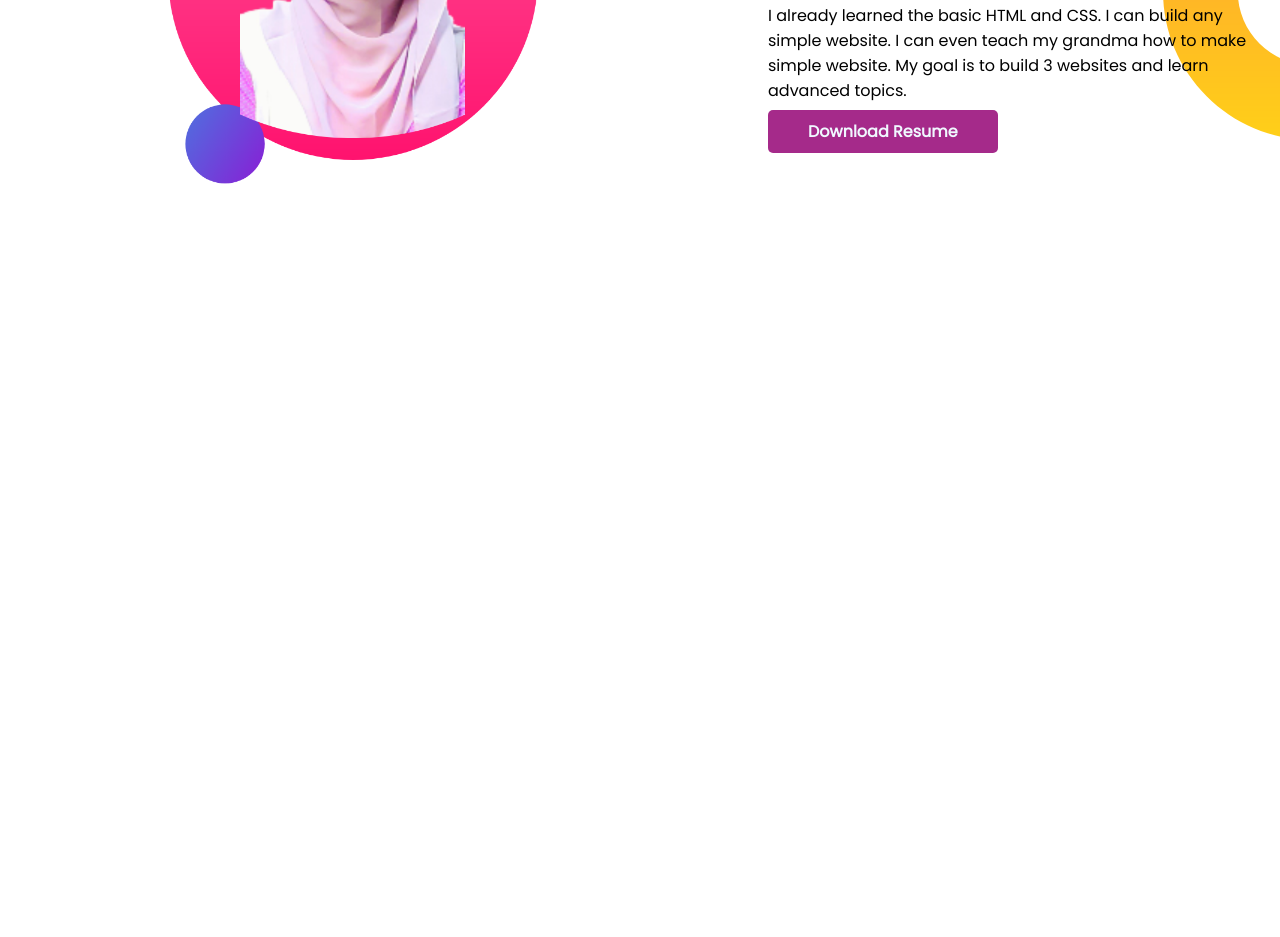
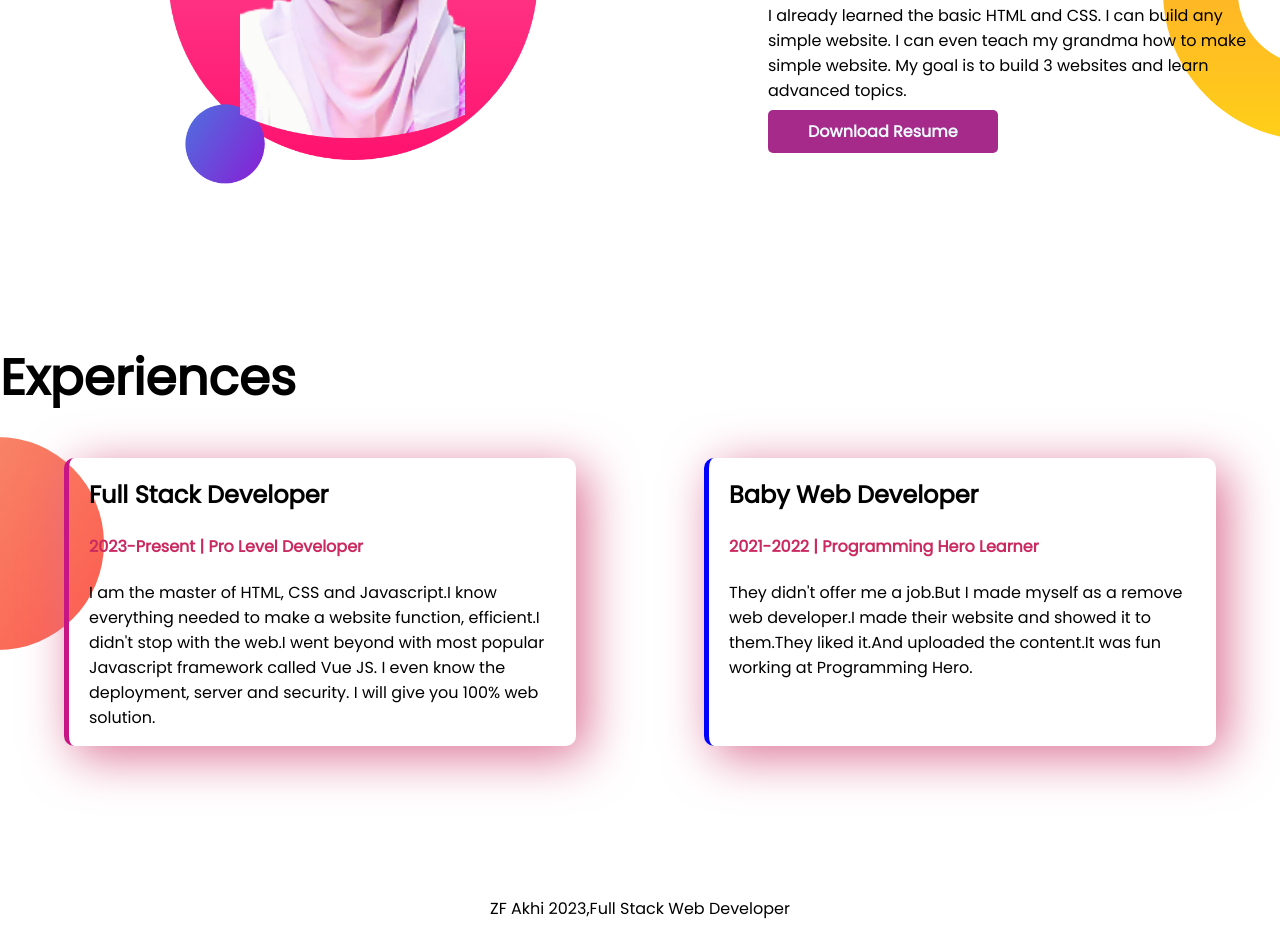
Before and after one commit to zinnatulakhi/developer-portfolio, a plain HTML site: page index.html in a window 1280 px wide. Shown: the part 950-1887 px from the top of the page. Before the commit the page ends 1291 px from the top, so only its background shows below. Drawn offline with Linux system fonts and the light colour scheme.

Commit message:
styled border & added a footer

```diff
--- a/index.html
+++ b/index.html
@@ -13,7 +13,7 @@
 </head>
 
 <body>
-    <section class="top-banner">
+    <section class="top-banner flexible-container">
         <div class="half-width">
             <h1>Welcome </h1>
             <h1>I am <span class="color">Zinnatul Fardous</span></h1>
@@ -28,7 +28,7 @@
             <img src="images/akhi-bgOut.png" alt="">
         </div>
     </section>
-    <section class="Dream-Big">
+    <section class="Dream-Big flexible-container">
         <div class="half-width">
             <img src="images/akhi-bgOut.png" alt="">
         </div>
@@ -42,6 +42,28 @@
         </div>
 
     </section>
+    <section class="experience-area">
+        <h1>Experiences</h1>
+        <div class="flexible-container">
+            <div id="full-stack-developer" class="experience-item">
+                <h2>Full Stack Developer</h2>
+                <h4 class="color">2023-Present | Pro Level Developer</h4>
+                <p>I am the master of HTML, CSS and Javascript.I know everything needed to make a website function,
+                    efficient.I didn't stop with the web.I went beyond with most popular Javascript framework called
+                    Vue
+                    JS. I even know the deployment, server and security. I will give you 100% web solution.</p>
+            </div>
+            <div id="baby-web-developer" class="experience-item">
+                <h2>Baby Web Developer</h2>
+                <h4 class="color">2021-2022 | Programming Hero Learner</h4>
+                <p>They didn't offer me a job.But I made myself as a remove web developer.I made their website and
+                    showed it to them.They liked it.And uploaded the content.It was fun working at Programming Hero.</p>
+            </div>
+        </div>
+    </section>
 </body>
+<footer>
+    <p>ZF Akhi 2023,Full Stack Web Developer</p>
+</footer>
 
 </html>
--- a/style.css
+++ b/style.css
@@ -16,7 +16,7 @@ h3 {
     color: rgb(202, 42, 96);
 }
 
-section {
+.flexible-container {
     display: flex;
     margin-bottom: 150px;
 }
@@ -50,3 +50,33 @@ section {
     background-repeat: no-repeat;
     background-position: right;
 }
+
+.experience-area {
+    background-image: url(images/exp-bg.png);
+    background-repeat: no-repeat;
+    background-position: left;
+
+}
+
+.experience-item {
+    width: 40%;
+    margin-left: 5%;
+    margin-right: 5%;
+    padding-left: 20px;
+    border-radius: 10px;
+    box-shadow: 10px 10px 50px palevioletred;
+
+}
+
+#full-stack-developer {
+    border-left: 5px solid mediumvioletred;
+
+}
+
+#baby-web-developer {
+    border-left: 5px solid blue;
+}
+
+footer {
+    text-align: center;
+}
```
